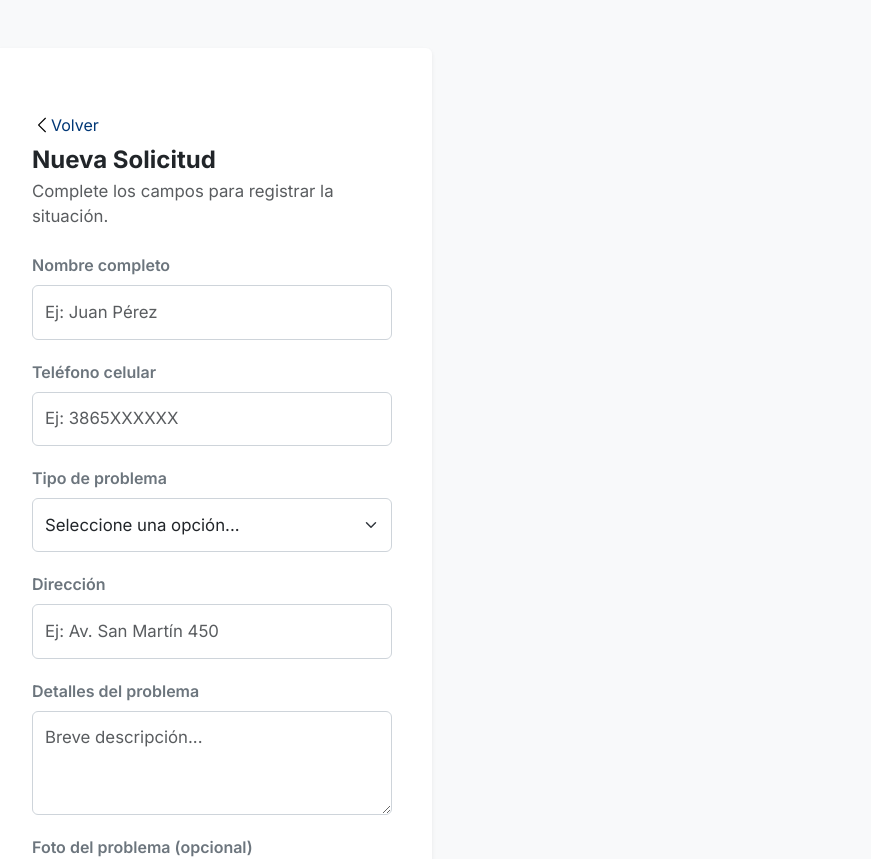
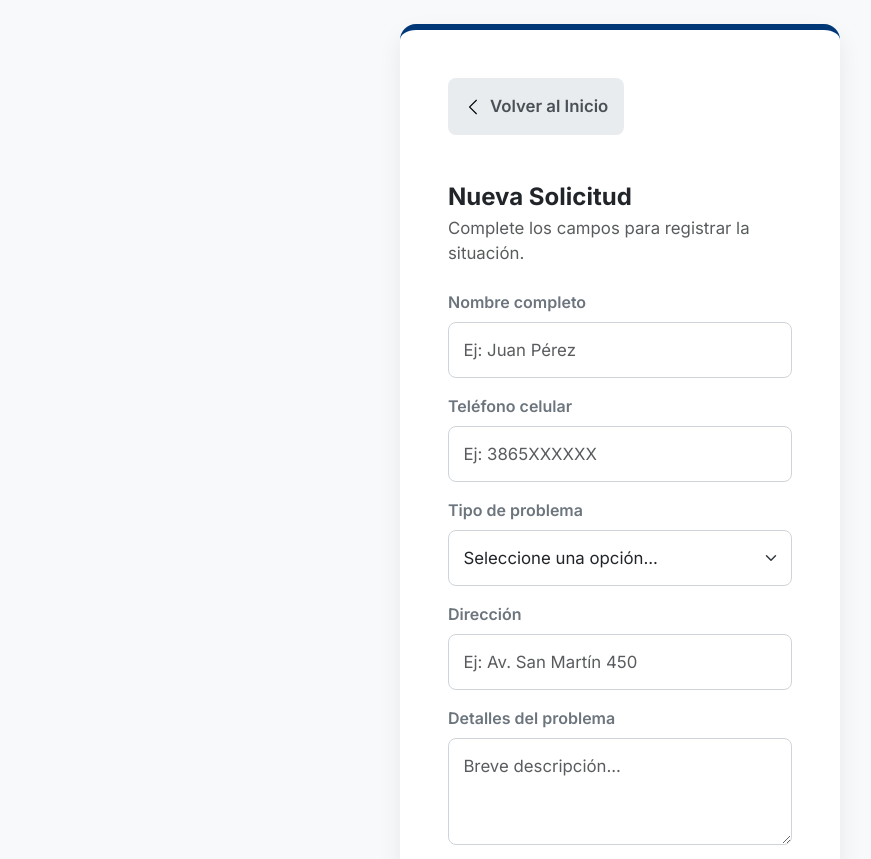
Before and after one commit to ivan-silva22/web-de-reclamos-vecinales, a React (Vite) app: page /nuevo-reclamo in a window 1280 px wide. Shown: the top 859 px of the page, without its empty margins (20-891 px from the left). Built offline with nearby package versions, Linux system fonts and the light colour scheme.

Commit message:
corregi las card de los formulario

```diff
--- a/src/App.css
+++ b/src/App.css
@@ -1,57 +1,102 @@
 /* ==========================================================================
-   1. FUENTES Y TIPOGRAFÍA GLOBAL
+   1. FUENTES Y CONFIGURACIÓN GLOBAL
    ========================================================================== */
 @import url('https://fonts.googleapis.com/css2?family=Inter:wght@300;400;500;600;700&display=swap');
 
-/* Aumentamos el tamaño base para móviles */
 body {
-  font-size: 16px; /* Base sólida para lectura cómoda */
-  -webkit-text-size-adjust: 100%; /* Evita cambios raros en iOS */
-}
-
-body, button, input, select, textarea, .table, .card {
+  font-size: 16px;
+  background-color: #f4f6f9;
   font-family: 'Inter', -apple-system, BlinkMacSystemFont, "Segoe UI", Roboto, sans-serif !important;
+  margin: 0;
 }
 
 /* ==========================================================================
-   4. FORMULARIOS E INPUTS (Texto más grande)
+   2. CONTENEDORES Y ESTRUCTURA (Alineación Superior)
    ========================================================================== */
-.claim-input, .status-input, .login-input {
-  border-radius: 6px !important;
-  border: 1px solid #ced4da;
-  padding: 0.85rem 0.75rem; /* Un poco más de altura */
-  font-size: 1.05rem !important; /* Más grande en celular */
-  margin-bottom: 1.25rem;
+.claim-container, .status-container, .login-container {
+  min-height: 100vh;
+  display: flex;
+  align-items: flex-start;
+  justify-content: center;
+  padding: 1.5rem 1rem;
 }
 
 /* ==========================================================================
-   5. BOTONES (Texto más grande)
+   3. TARJETAS (CARDS)
    ========================================================================== */
-.btn-submit, .btn-login, .btn-search, .btn-back {
-  padding: 1.1rem 1rem !important;
-  font-size: 1.05rem !important; /* Ligeramente más grande */
-  font-weight: 600 !important;
-  /* ... resto igual ... */
+.home-card, .claim-card, .status-card {
+  width: 100%;
+  max-width: 440px;
+  border-radius: 16px !important;
+  border-top: 6px solid #003776 !important;
+  box-shadow: 0 10px 25px rgba(0, 0, 0, 0.07) !important;
+  padding: 2rem 1.5rem !important;
+  background-color: #ffffff;
 }
 
 /* ==========================================================================
-   7. MEDIA QUERIES (Ajustes de escala)
+   4. INPUTS Y FORMULARIOS
    ========================================================================== */
-/* Pantallas pequeñas (celulares) */
-@media (max-width: 575px) {
-  h4 { font-size: 1.7rem !important; }
-  p { font-size: 1.05rem !important; }
-  .btn-submit, .btn-back { font-size: 1.05rem !important; }
+.claim-input, .status-input {
+  border-radius: 8px !important;
+  border: 1px solid #ced4da;
+  padding: 0.9rem !important;
+  font-size: 1.05rem !important;
+  width: 100%;
 }
 
-/* Escritorio */
+/* ==========================================================================
+   5. BOTONES
+   ========================================================================== */
+.btn-submit, .btn-search, .btn-back {
+  padding: 1rem !important;
+  font-size: 1.05rem !important;
+  font-weight: 600 !important;
+  border-radius: 8px !important;
+  display: flex;
+  align-items: center;
+  justify-content: center;
+  gap: 8px;
+}
+
+.btn-submit, .btn-search {
+  background-color: #003776 !important;
+  border-color: #003776 !important;
+  color: #ffffff !important;
+}
+
+.btn-back {
+  background-color: #e9ecef !important;
+  color: #495057 !important;
+  border: none !important;
+}
+
+/* ==========================================================================
+   6. COMPONENTES ESPECÍFICOS (Resultados y Código)
+   ========================================================================== */
+.generated-code {
+  font-size: 2rem !important;
+  color: #003776;
+  font-weight: 800;
+  padding: 1rem;
+  background-color: #e6eef7;
+  border-radius: 8px;
+  text-align: center;
+  margin: 1rem 0;
+}
+
+.result-box {
+  background-color: #f8f9fa;
+  border-radius: 12px;
+  padding: 1.25rem;
+  margin-top: 1.5rem;
+}
+
+/* ==========================================================================
+   7. MEDIA QUERIES (Ajustes escritorio)
+   ========================================================================== */
 @media (min-width: 576px) {
-  .claim-container, .status-container, .login-container {
-    padding-top: 3rem;
-  }
-
-  .claim-card, .status-card, .login-card {
-    min-height: 520px;
-    padding: 4rem 2.5rem !important;
+  .home-card, .claim-card, .status-card {
+    padding: 3rem !important;
   }
 }
--- a/src/components/views/ClaimForm.jsx
+++ b/src/components/views/ClaimForm.jsx
@@ -60,13 +60,13 @@ const ClaimForm = ({ onClickBack }) => {
               <div className="mb-4">
                 <Button
                   variant="link"
-                  className="p-0 text-decoration-none d-flex align-items-center mb-2"
+                  className="p-0 text-decoration-none d-flex align-items-center mb-2 btn-back"
                   onClick={onClickBack}
-                  style={{ color: "#003776", fontSize: "1rem" }}
+
                 >
-                  <ChevronLeft size={18} /> Volver
+                  <ChevronLeft size={18} /> Volver al Inicio
                 </Button>
-                <h4 className="fw-bold mb-1">Nueva Solicitud</h4>
+                <h4 className="fw-bold mb-1 mt-5">Nueva Solicitud</h4>
                 <p className="text-muted" style={{ fontSize: "1.05rem" }}>
                   Complete los campos para registrar la situación.
                 </p>
--- a/src/components/views/ClaimStatus.jsx
+++ b/src/components/views/ClaimStatus.jsx
@@ -39,9 +39,9 @@ const ClaimStatus = ({ onClickBack }) => {
             </div>
 
             {/* Encabezado */}
-            <div className="mb-3.5">
+            <div className="mb-3.5 mt-4">
               <h5 className="fw-bold mb-1 status-title" style={{ fontSize: "1.35rem" }}>Seguimiento de Reclamo</h5>
-              <p className="text-muted small mb-0" style={{ fontSize: "0.8rem" }}>Ingrese el código de su solicitud.</p>
+              <p className="text-muted small mb-0 mt-4 fs-6" style={{ fontSize: "0.8rem" }}>Ingrese el código de su solicitud.</p>
             </div>
 
             {/* Formulario de Búsqueda */}
@@ -76,29 +76,29 @@ const ClaimStatus = ({ onClickBack }) => {
           {searchResult && (
             <div className="result-box p-3 border rounded shadow-sm bg-light mt-1 text-start" style={{ fontSize: "0.82rem" }}>
               <div className="d-flex justify-content-between align-items-center mb-2.5 border-bottom pb-2">
-                <span className="fw-bold text-secondary" style={{ fontSize: "0.72rem" }}>CÓDIGO: {searchResult.code}</span>
+                <span className="fw-bold text-secondary" >CÓDIGO: {searchResult.code}</span>
                 <span className="status-badge in-progress px-2 py-0.5 rounded bg-warning text-dark fw-semibold" style={{ fontSize: "0.7rem" }}>
                   {searchResult.status}
                 </span>
               </div>
 
               {/* CORRECCIÓN: Añadido text-truncate o flex-wrap para evitar roturas si las direcciones son largas */}
-              <div className="mb-2 d-flex align-items-center gap-2 text-dark">
+              <div className="mb-2 d-flex align-items-center gap-2 text-dark mt-2 fs-6">
                 <CalendarEvent size={13} className="text-secondary opacity-70" />
                 <span><strong>Fecha:</strong> {searchResult.date}</span>
               </div>
 
-              <div className="mb-2 d-flex align-items-center gap-2 text-dark">
+              <div className="mb-2 d-flex align-items-center gap-2 text-dark mt-1 fs-6">
                 <InfoCircle size={13} className="text-secondary opacity-70" />
                 <span><strong>Categoría:</strong> {searchResult.category}</span>
               </div>
 
-              <div className="mb-2.5 d-flex align-items-start gap-2 text-dark">
+              <div className="mb-2.5 d-flex align-items-start gap-2 text-dark mt-1 fs-6">
                 <GeoAlt size={13} className="text-secondary opacity-70 mt-0.5" />
                 <span className="text-wrap"><strong>Ubicación:</strong> {searchResult.address}</span>
               </div>
 
-              <div className="p-2 bg-white rounded border text-muted mt-2" style={{ fontSize: "0.78rem", lineHeight: "1.3" }}>
+              <div className="p-2 bg-white rounded border text-muted mt-3 fs-6" style={{ fontSize: "0.78rem", lineHeight: "1.3" }}>
                 <strong>Actualización:</strong> {searchResult.details}
               </div>
             </div>
```
